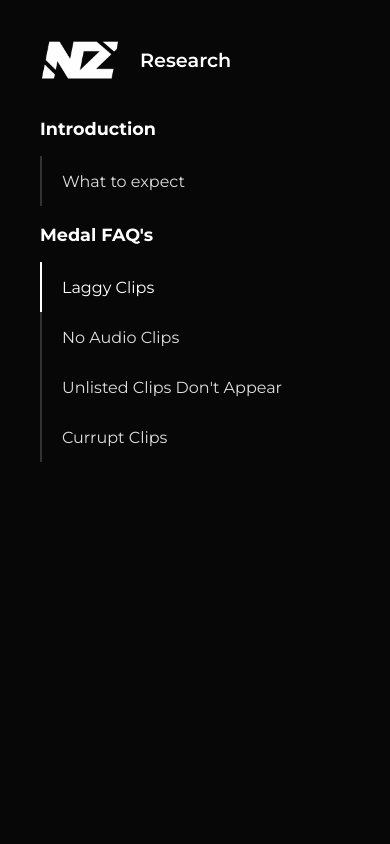
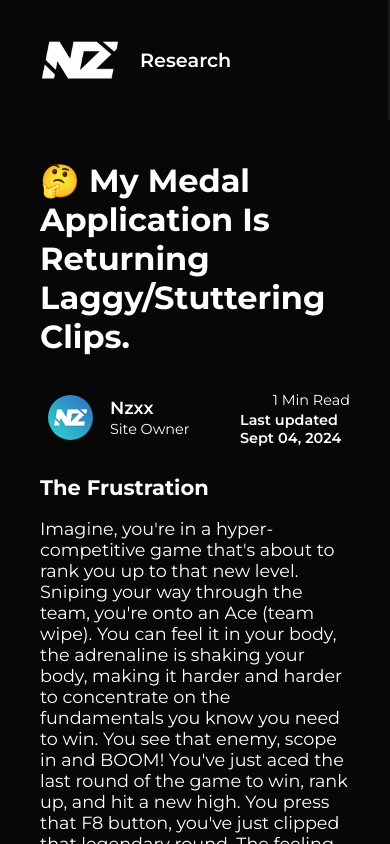
Before and after one commit to NexxonOfficial/nzxlabs, a Next.js app: page /medal-faq/laggy-clips in a window 390 px wide. Built offline with nearby package versions, Linux system fonts and the light colour scheme.

Commit message:
changes: responsive design

```diff
--- a/components/DocumentBase.tsx
+++ b/components/DocumentBase.tsx
@@ -5,7 +5,7 @@ export default function DocumentBase({children}: {
     children: React.ReactNode
 }) {
     return(
-        <main className={montserrat.className} style={{fontFamily: 'Montserrat', backgroundColor: 'rgb(15, 15, 15)', width: '100vw', height: '100vh'}}>
+        <main className={montserrat.className} style={{backgroundColor: 'rgb(7, 7, 7)', width: '100vw', height: '100vh'}}>
             <div style={{width: '100%', maxWidth: '1525px', height: '100%', margin: '0 auto', display: 'flex', flexDirection: 'row'}}>
                 {children}
             </div>
--- a/components/DocumentContent.module.css
+++ b/components/DocumentContent.module.css
@@ -3,11 +3,9 @@
     height: 100%;
     padding: 40px;
     box-sizing: border-box;
-    min-height: 100vh;
     max-width: 1400px;
     margin: 0 auto;
     overflow: auto;
-    font-family: 'Montserrat';
 }
 
 .contentBase h1 {
@@ -42,3 +40,13 @@
     font-size: 1rem;
     text-align: center;
 }
+
+@media screen and (max-width: 1000px) {
+    .contentBase {
+        width: 100%;
+        height: calc(100% - 120px);
+        position: absolute;
+        top: 120px;
+        padding: 20px 40px;
+    }
+}
--- a/components/Navigation.module.css
+++ b/components/Navigation.module.css
@@ -2,11 +2,12 @@
     width: 350px;
     display: flex;
     flex-direction: column;
-    padding: 20px 40px;
+    padding: 40px 40px;
     box-sizing: border-box;
-    height: 95%;
+    height: 100%;
     overflow-y: auto;
     margin: auto 0;
+    border-right: 2px solid rgb(25, 25, 25);
 }
 
 .nav .top {
@@ -68,7 +69,8 @@
  .nav {
     position: absolute;
     width: 100vw;
-    height: 100vh;
+    height: 120px;
     background-color: rgb(7, 7, 7);
+    padding: 20px 40px;
  }
 }
--- /dev/null
+++ b/pages/_app.tsx
@@ -0,0 +1,6 @@
+import { AppProps } from "next/app";
+import './global.css';
+
+export default function App({ Component, pageProps } : AppProps) {
+    return <Component {...pageProps} />;
+  }
--- a/pages/_document.tsx
+++ b/pages/_document.tsx
@@ -4,7 +4,7 @@ export default function Document() {
   return (
     <Html lang="en">
       <Head />
-      <body style={{margin: 0}}>
+      <body style={{margin: 0, fontFamily: 'Montserrat'}}>
         <Main />
         <NextScript />
       </body>
--- /dev/null
+++ b/pages/global.css
@@ -0,0 +1,5 @@
+@media screen and (max-width: 500px) {
+    body {
+        font-size: 14px !important;
+    }
+}
--- a/pages/medal-faq/laggy-clips.tsx
+++ b/pages/medal-faq/laggy-clips.tsx
@@ -8,7 +8,7 @@ export default function LaggyClips() {
         <DocumentBase>
             <Navigation selected={2} />
             <DocumentContent>
-                <h1>🤔 My Medal Application Is Returing Laggy/Stuttering Clips.</h1>
+                <h1>🤔 My Medal Application Is Returning Laggy/Stuttering Clips.</h1>
                 <DocumentMetadata readTime={'1 Min'} updated={'Sept 04, 2024'} />
                 <h2>The Frustration</h2>
                 <p>Imagine, you're in a hyper-competitive game that's about to rank you up to that new level. Sniping your way through the team, you're onto an Ace (team wipe). You can feel it in your body, the adrenaline is shaking your body, making it harder and harder to concentrate on the fundamentals you know you need to win. You see that enemy, scope in and BOOM! You've just aced the last round of the game to win, rank up, and hit a new high. You press that F8 button, you've just clipped that legendary round. The feeling is great, you're over the moon with what you've just done. That glistening medal shows on your screen, you've finally got to the next level of your gaming career. You go to view the best clip you've probably ever clipped, and... it's... laggy. It looks absolutely horrid. Suddenly, that excitement, feeling of pure joy, has gone. All in the space of 10 seconds.</p>
```
